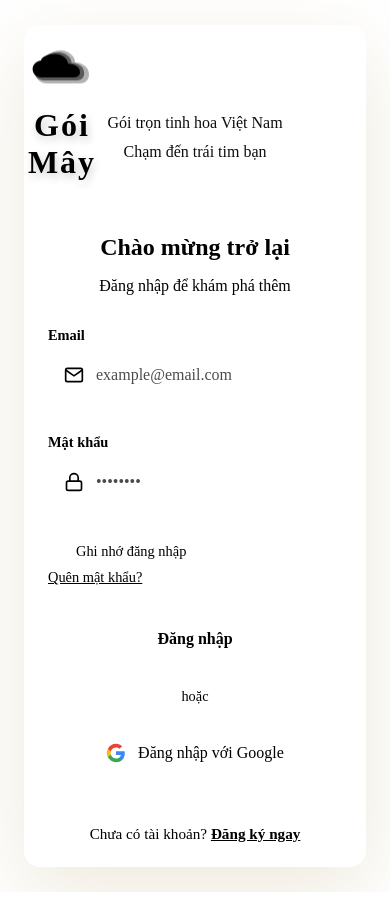
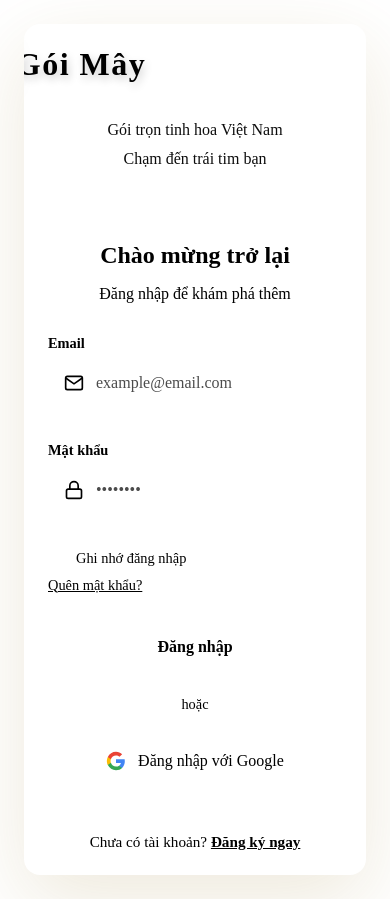
Before and after one commit to dophong289/EXE201, a React (Vite) app in the folder frontend/: page /dang-nhap in a window 390 px wide. Built offline with nearby package versions, Linux system fonts and the light colour scheme; the HTML template or start-up script is replaced by a standard one.

Commit message:
fix logo

```diff
--- a/frontend/src/pages/LoginPage.jsx
+++ b/frontend/src/pages/LoginPage.jsx
@@ -57,24 +57,15 @@ function LoginPage() {
         >
           <div className="brand-content">
             <div className="brand-logo">
-              <div className="cloud-icon">
-                <svg viewBox="0 0 100 60" fill="none">
-                  <path
-                    d="M80 55H25C12 55 5 45 5 35C5 25 12 15 25 15C25 7 35 0 48 0C61 0 72 10 72 20C80 20 95 25 95 40C95 50 88 55 80 55Z"
-                    fill="currentColor"
-                    opacity="0.3"
-                  />
-                  <path
-                    d="M75 50H20C10 50 3 42 3 33C3 24 10 16 20 16C20 9 30 3 43 3C56 3 66 12 66 21C74 21 87 25 87 38C87 46 81 50 75 50Z"
-                    fill="currentColor"
-                    opacity="0.5"
-                  />
-                  <path
-                    d="M70 45H15C7 45 1 39 1 31C1 23 8 17 15 17C16 11 26 6 38 6C50 6 60 14 60 22C68 22 80 26 80 36C80 43 75 45 70 45Z"
-                    fill="currentColor"
-                  />
-                </svg>
-              </div>
+              <img
+                className="brand-logo-image"
+                src={encodeURI('/Logo-Gói-Mây.png')}
+                alt="Logo Gói Mây"
+                onError={(e) => {
+                  // Nếu logo lỗi (thường do tên file có dấu trên một số môi trường), ẩn ảnh nhưng vẫn giữ chữ
+                  e.currentTarget.style.visibility = 'hidden'
+                }}
+              />
               <h1 className="brand-name">Gói Mây</h1>
             </div>
             <p className="brand-tagline">
--- a/frontend/src/pages/RegisterPage.jsx
+++ b/frontend/src/pages/RegisterPage.jsx
@@ -79,24 +79,14 @@ function RegisterPage() {
         >
           <div className="brand-content">
             <div className="brand-logo">
-              <div className="cloud-icon">
-                <svg viewBox="0 0 100 60" fill="none">
-                  <path
-                    d="M80 55H25C12 55 5 45 5 35C5 25 12 15 25 15C25 7 35 0 48 0C61 0 72 10 72 20C80 20 95 25 95 40C95 50 88 55 80 55Z"
-                    fill="currentColor"
-                    opacity="0.3"
-                  />
-                  <path
-                    d="M75 50H20C10 50 3 42 3 33C3 24 10 16 20 16C20 9 30 3 43 3C56 3 66 12 66 21C74 21 87 25 87 38C87 46 81 50 75 50Z"
-                    fill="currentColor"
-                    opacity="0.5"
-                  />
-                  <path
-                    d="M70 45H15C7 45 1 39 1 31C1 23 8 17 15 17C16 11 26 6 38 6C50 6 60 14 60 22C68 22 80 26 80 36C80 43 75 45 70 45Z"
-                    fill="currentColor"
-                  />
-                </svg>
-              </div>
+              <img
+                className="brand-logo-image"
+                src="/Logo-Gói-Mây.png"
+                alt="Logo Gói Mây"
+                onError={(e) => {
+                  e.currentTarget.style.display = 'none'
+                }}
+              />
               <h1 className="brand-name">Gói Mây</h1>
             </div>
             <p className="brand-tagline">
--- a/frontend/src/styles/pages/AuthPage.css
+++ b/frontend/src/styles/pages/AuthPage.css
@@ -39,37 +39,39 @@
 
 .brand-logo {
   display: flex;
-  flex-direction: column;
+  flex-direction: row;
   align-items: center;
-  margin-bottom: 2rem;
+  justify-content: center;
+  gap: 1rem;
+  margin-bottom: 2.5rem;
+  /* Dịch cụm logo + tên sang phải (tránh padding-left quá lớn gây lệch/mất logo) */
+  margin-left: 210px;
 }
 
-.cloud-icon {
-  width: 120px;
+.brand-logo-image {
+  width: 80px;
   height: 80px;
-  color: var(--color-white);
-  margin-bottom: 1rem;
-  animation: float 6s ease-in-out infinite;
-}
-
-@keyframes float {
-  0%, 100% {
-    transform: translateY(0);
-  }
-  50% {
-    transform: translateY(-10px);
-  }
+  max-width: 100%;
+  object-fit: contain;
+  display: block;
+  flex-shrink: 0;
+  filter: drop-shadow(0 4px 12px rgba(0, 0, 0, 0.3));
+  align-self: center;
 }
 
 .brand-name {
   font-family: var(--font-heading);
-  font-size: 3.5rem;
+  font-size: 3rem;
   font-weight: 600;
   color: var(--color-white);
-  text-align: center;
-  letter-spacing: 2px;
+  text-align: left;
+  letter-spacing: 1.5px;
   text-shadow: 2px 4px 8px rgba(0, 0, 0, 0.2);
   margin: 0;
+  padding: 0;
+  line-height: 1;
+  white-space: nowrap;
+  align-self: center;
 }
 
 .brand-tagline {
@@ -446,13 +448,17 @@
     min-height: auto;
   }
 
-  .brand-name {
-    font-size: 2.5rem;
+  .brand-logo {
+    margin-left: 0;
   }
 
-  .cloud-icon {
-    width: 80px;
-    height: 55px;
+  .brand-logo-image {
+    width: 60px;
+    height: 60px;
+  }
+
+  .brand-name {
+    font-size: 2.3rem;
   }
 
   .brand-features {
@@ -470,6 +476,20 @@
 }
 
 @media (max-width: 480px) {
+  .brand-logo {
+    gap: 10px;
+    margin-left: 0;
+  }
+
+  .brand-logo-image {
+    width: 50px;
+    height: 50px;
+  }
+
+  .brand-name {
+    font-size: 2rem;
+  }
+
   .auth-page {
     padding: 1rem;
   }
@@ -480,15 +500,6 @@
 
   .auth-branding {
     padding: 1.5rem;
-  }
-
-  .brand-name {
-    font-size: 2rem;
-  }
-
-  .cloud-icon {
-    width: 60px;
-    height: 40px;
   }
 
   .auth-form-container {
```
